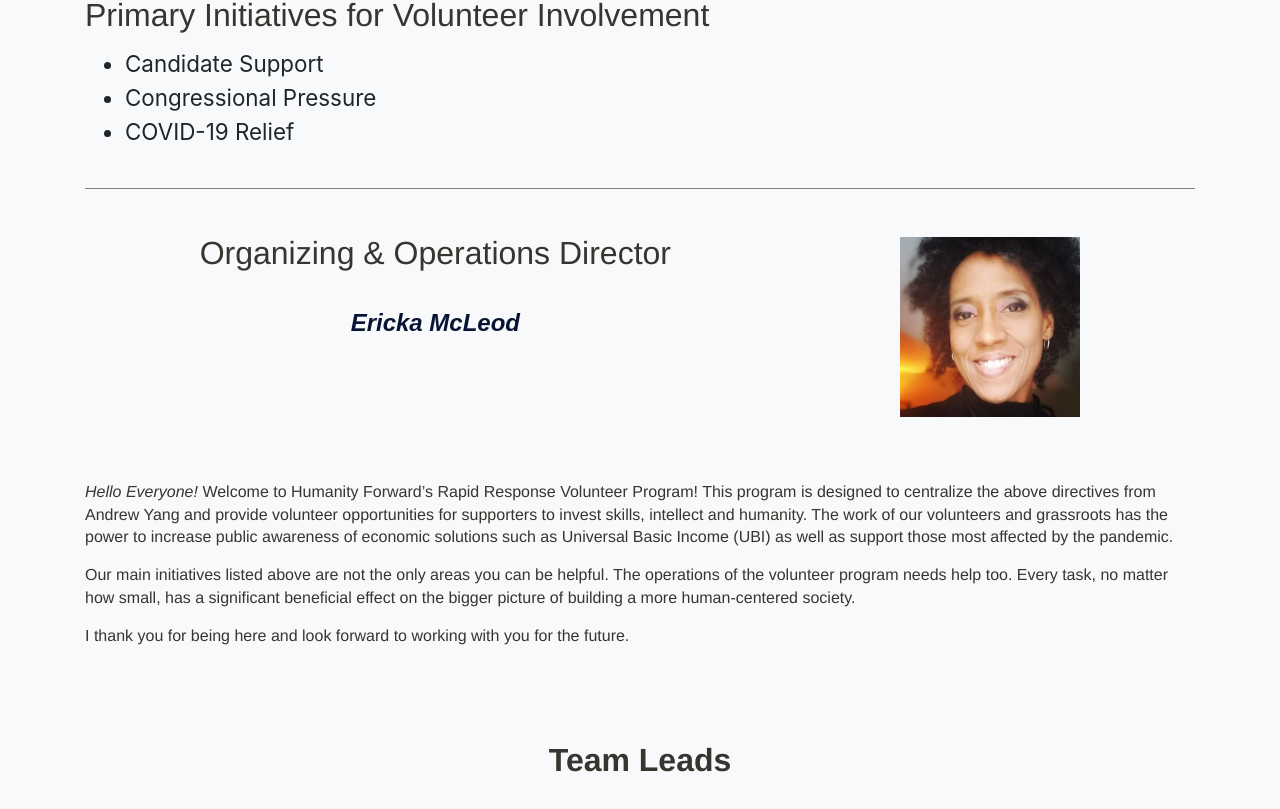
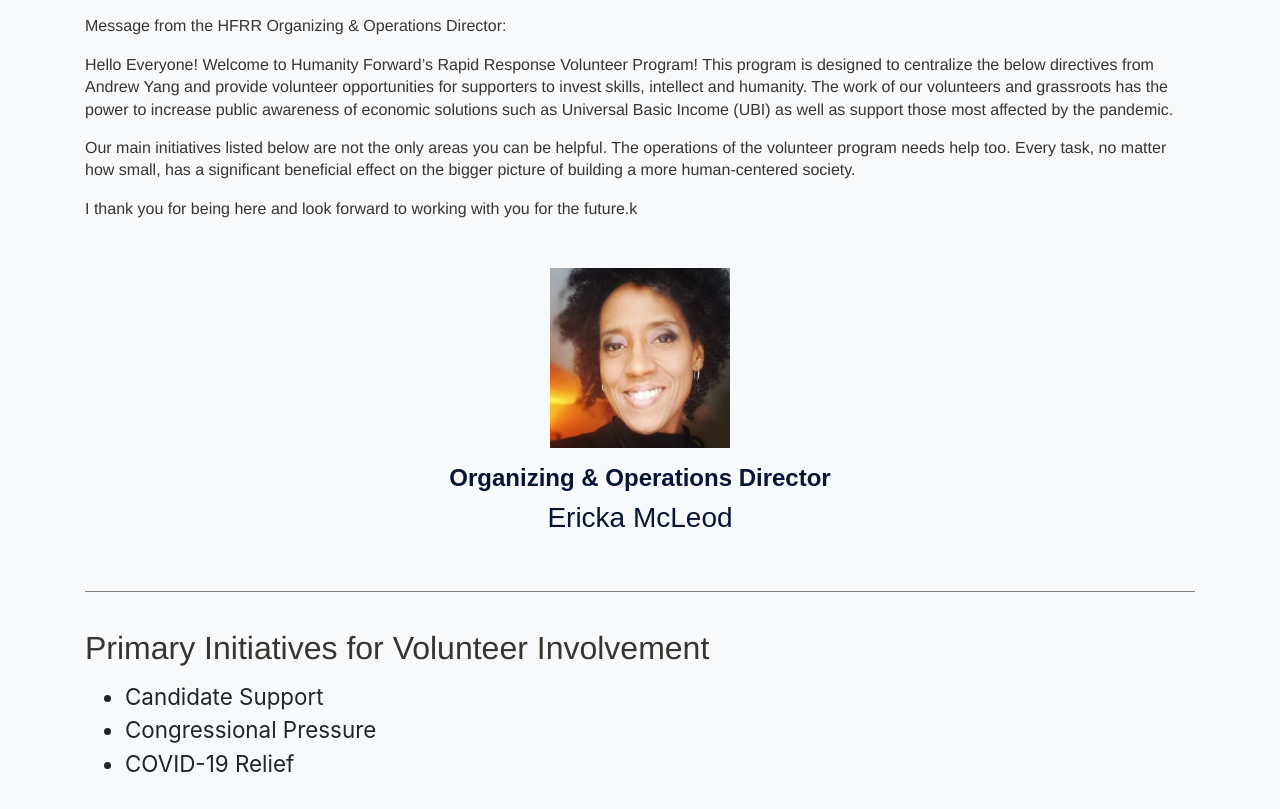
Before and after one commit to HF-RapidResponse/volunteer-portal, a React (Create React App) app in the folder client/: page /about in a window 1280 px wide. Shown: the part 411-1220 px from the top of the page. Built offline with nearby package versions, Linux system fonts and the light colour scheme; no server answers.

Commit message:
about: Synchronize About page with current design. (#31)
Asana: https://app.asana.com/0/1196959085120745/1198967049800781

```diff
--- a/client/src/components/About.js
+++ b/client/src/components/About.js
@@ -70,13 +70,11 @@ function About() {
   for (let i = 0; i < teamLeads.length; i++) {
     const teamLead = teamLeads[i];
     teamLeadProfiles.push(
-      <div className="d-md-flex gap" key={teamLead.name + i}>
+      <div className="teamlead d-md-flex gap" key={teamLead.name + i}>
         <div className="flex-child">
+          <img src={teamLead.portrait} alt={`${teamLead.name} portrait`} />
           <h3>{teamLead.roleName}</h3>
           <h2>{teamLead.name}</h2>
-        </div>
-        <div className="flex-child">
-          <img src={teamLead.portrait} alt={`${teamLead.name} portrait`} />
         </div>
       </div>
     );
@@ -93,6 +91,30 @@ function About() {
         <p className="large-text">Rapid Response Volunteer Program</p>
       </div>
       <hr className="styled-hr" />
+      <p style={{ paddingTop: '1rem' }}>
+        Message from the HFRR Organizing & Operations Director:
+      </p>
+      <p>
+        Hello Everyone! Welcome to Humanity Forward’s Rapid Response Volunteer Program! This program is designed to centralize the below directives from Andrew Yang and provide volunteer opportunities for supporters to invest skills, intellect and humanity. The work of our volunteers and grassroots has the power to increase public awareness of economic solutions such as Universal Basic Income (UBI) as well as support those most affected by the pandemic.
+      </p>
+      <p>
+        Our main initiatives listed below are not the only areas you can be helpful. The operations of the volunteer program needs help too. Every task, no matter how small, has a significant beneficial effect on the bigger picture of building a more human-centered society.
+      </p>
+      <p>
+        I thank you for being here and look forward to working with you for the future.k
+      </p>
+      <div className="teamlead d-md-flex justify-content-around gap">
+        <div className="text-center">
+          <img src={ErickaPortrait} alt="ericka-portrait" />
+          <div className="text-center">
+            {/* <p style={{ marginTop: '2rem' }} className="med-text"></p> */}
+            {/* <h3 style={{ fontSize: '1.2rem' }}> */}
+            <h3>Organizing &amp; Operations Director</h3>
+            <h2>Ericka McLeod</h2>
+          </div>
+        </div>
+      </div>
+      <hr className="styled-hr" />
       <p className="med-text">Primary Initiatives for Volunteer Involvement</p>
       <div className="bigger-list">
         <ul>
@@ -102,39 +124,8 @@ function About() {
         </ul>
       </div>
       <hr className="styled-hr" />
-      <div className="d-md-flex justify-content-around gap">
-        <div className="text-center">
-          <p className="med-text">Organizing &amp; Operations Director</p>
-          <br />
-          <h3 style={{ fontSize: '1.5rem' }}>
-            <i>Ericka McLeod</i>
-          </h3>
-        </div>
-        <div className="text-center">
-          <img src={ErickaPortrait} alt="ericka-portrait" />
-        </div>
-      </div>
-      <p style={{ paddingTop: '1rem' }}>
-        <i>Hello Everyone!</i> Welcome to Humanity Forward’s Rapid Response
-        Volunteer Program! This program is designed to centralize the above
-        directives from Andrew Yang and provide volunteer opportunities for
-        supporters to invest skills, intellect and humanity. The work of our
-        volunteers and grassroots has the power to increase public awareness of
-        economic solutions such as Universal Basic Income (UBI) as well as
-        support those most affected by the pandemic.
-      </p>
-      <p>
-        Our main initiatives listed above are not the only areas you can be
-        helpful. The operations of the volunteer program needs help too. Every
-        task, no matter how small, has a significant beneficial effect on the
-        bigger picture of building a more human-centered society.
-      </p>
-      <p>
-        I thank you for being here and look forward to working with you for the
-        future.
-      </p>
       <section className="about-section text-center">
-        <p className="med-text thicc">Team Leads</p>
+        <p className="med-text thicc">Our Team Leads</p>
         <>{teamLeadProfiles}</>
       </section>
     </>
--- a/client/src/styles/about.scss
+++ b/client/src/styles/about.scss
@@ -41,3 +41,11 @@ section.about-section {
   }
   margin: 1rem auto;
 }
+
+.teamlead h3 {
+  margin-top: 1rem;
+}
+
+.teamlead h2 {
+  font-weight: normal;
+}
```
